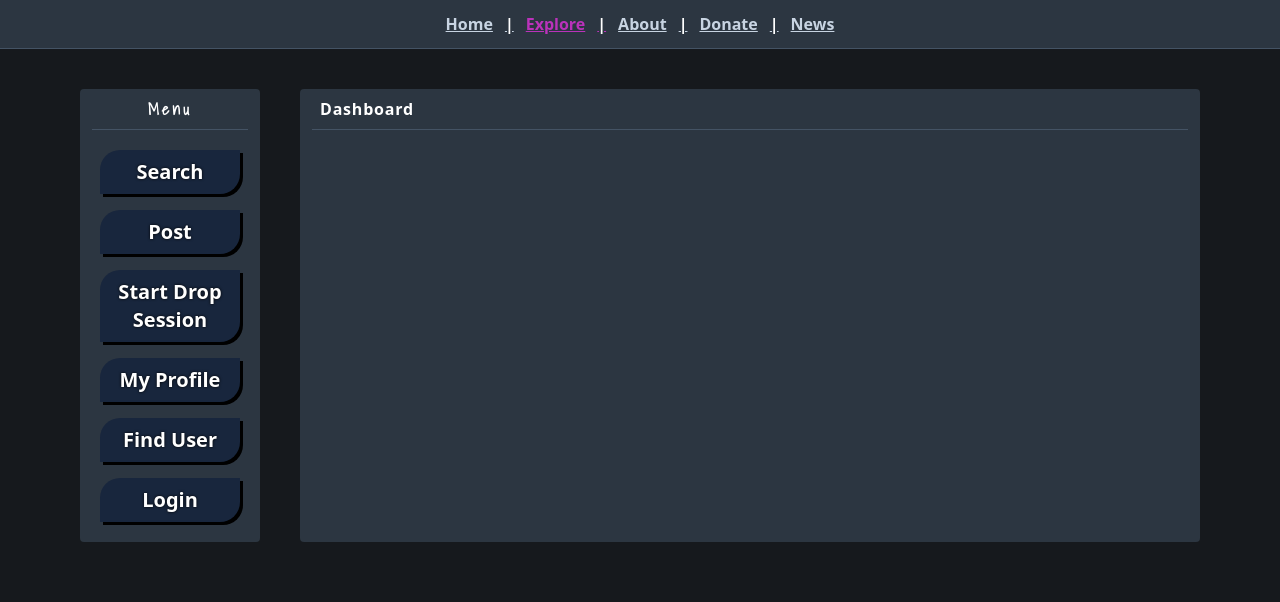
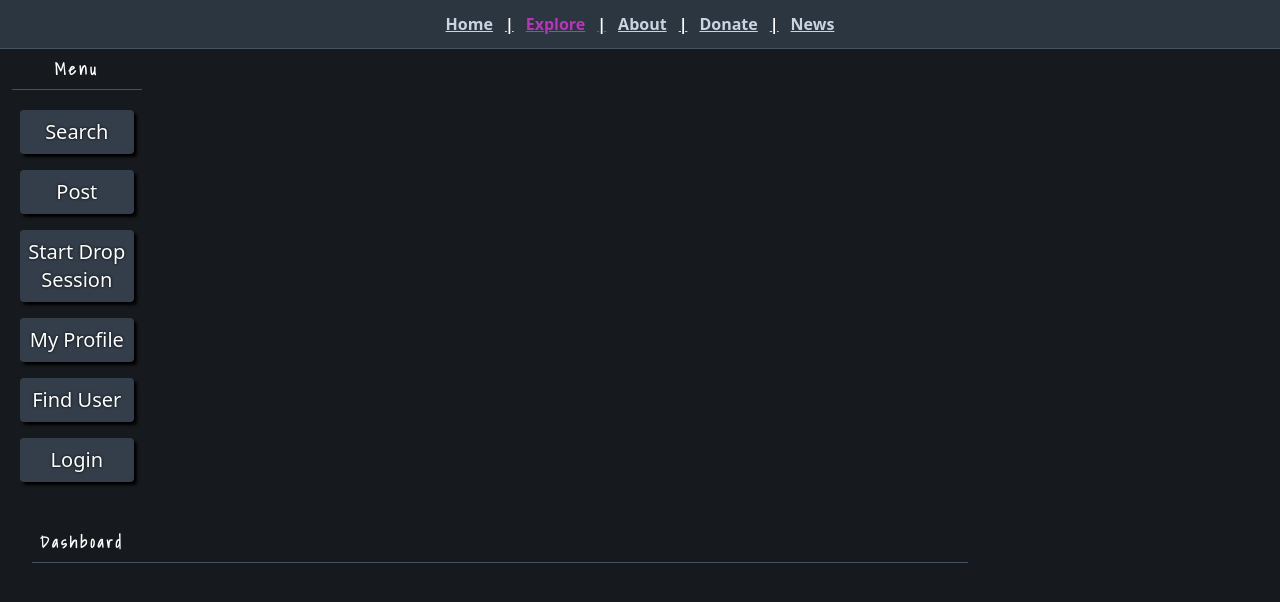
Before and after one commit to william-horn/wizard-wiki, a Next.js app: page /explore in a window 1280 px wide. Shown: the top 602 px of the page. Built offline with nearby package versions, Linux system fonts and the light colour scheme; a web font is replaced by a local one.

Commit message:
adjusted page container hierarchy props to make more sense

```diff
--- a/components/layouts/HeaderFooterLayout/Navbar.js
+++ b/components/layouts/HeaderFooterLayout/Navbar.js
@@ -20,7 +20,7 @@ const Navbar = React.forwardRef(({ add, remove, override }, ref) => {
   if (currentPage.excludes('navbar', override)) return <></>;
 
   return (
-    <nav ref={ref} className={constructClassName("flex flex-wrap justify-center p-3 bottom-line bg-secondary", {add, remove})}>
+    <nav ref={ref} className={constructClassName("flex flex-wrap sticky top-0 z-50 justify-center p-3 bottom-line bg-secondary", {add, remove})}>
       {
         navPages.map((page, index) =>
           <NavLink
--- a/components/layouts/HeaderFooterLayout/index.js
+++ b/components/layouts/HeaderFooterLayout/index.js
@@ -54,7 +54,7 @@ const HeaderFooterLayout = ({ children }) => {
   });
 
   return (
-    <Container add="bg-primary">
+    <Container add="header-footer-layout bg-primary">
       <Head>
         <title>{currentPage.title}</title>
       </Head>
@@ -103,7 +103,7 @@ const HeaderFooterLayout = ({ children }) => {
       {/* Page Nav bar */}
       <Navbar/>
 
-      <Container add="min-h-screen">
+      <Container add="min-h-screen relative">
         {children}
       </Container>
 
--- a/components/layouts/index.js
+++ b/components/layouts/index.js
@@ -24,7 +24,7 @@ const LayoutController = ({ children }) => {
   }
 
   return (
-    <Container>
+    <Container add="layout-controller">
       {getRenderedLayout()}
     </Container>
   );
--- a/enums/Pages.js
+++ b/enums/Pages.js
@@ -55,7 +55,7 @@ const Pages = new EnumCollection({
       name: 'HeaderFooterLayout',
       excludes: {
         header: true,
-        footer: true
+        // footer: true
       }
     }
   }),
--- a/lib/helpers/constructClassName.js
+++ b/lib/helpers/constructClassName.js
@@ -33,7 +33,7 @@ const constructClassName = (base, mod) => {
       .trim();
   }
 
-  return className;
+  return className.trim();
 }
 
 
--- a/pages/_app.js
+++ b/pages/_app.js
@@ -49,7 +49,7 @@ function MyApp({ Component, pageProps }) {
       firstPageLoad: lastPage === null,
       layoutDiff
     }}>
-      <Container add="min-h-screen bg-primary">
+      <Container add="wrapper w-screen h-screen bg-primary overflow-x-hidden overflow-y-scroll">
         <LayoutController>
           <Component {...pageProps} />
         </LayoutController>
--- a/pages/explore/index.js
+++ b/pages/explore/index.js
@@ -14,28 +14,30 @@ const Explore = function() {
   // const { currentPage, lastPage } = useAppContext();
 
   return (
-    <Container>
+    <Container add="w-full h-full absolute">
 
-      <Container add="p-10 flex justify-evenly">
+      {/* Menu */}
+      <Container add="w-[12%] h-fit pb-3">
+        <Container>
+          <Title add="tracking-wider shadows-font bottom-line mx-3 mb-3">Menu</Title>
+          <Container add="flex flex-col">
+            <button className="p-2 mx-5 my-2 text-xl rounded text-white bg-[#333e4a] shadow-[3px_3px_3px_rgb(0,0,0)] text-shadow-md">Search</button>
+            <button className="p-2 mx-5 my-2 text-xl rounded text-white bg-[#333e4a] shadow-[3px_3px_3px_rgb(0,0,0)] text-shadow-md">Post</button>
+            <button className="p-2 mx-5 my-2 text-xl rounded text-white bg-[#333e4a] shadow-[3px_3px_3px_rgb(0,0,0)] text-shadow-md">Start Drop Session</button>
+            <button className="p-2 mx-5 my-2 text-xl rounded text-white bg-[#333e4a] shadow-[3px_3px_3px_rgb(0,0,0)] text-shadow-md">My Profile</button>
+            <button className="p-2 mx-5 my-2 text-xl rounded text-white bg-[#333e4a] shadow-[3px_3px_3px_rgb(0,0,0)] text-shadow-md">Find User</button>
+            <button className="p-2 mx-5 my-2 text-xl rounded text-white bg-[#333e4a] shadow-[3px_3px_3px_rgb(0,0,0)] text-shadow-md">Login</button>
+          </Container>
+        </Container>
+      </Container>
 
 
-        <Container add="w-[15%] bg-secondary rounded h-fit pb-3">
-          <Title add="tracking-wider shadows-font bottom-line mx-3 mb-3">Menu</Title>
-          <Container add="flex flex-col">
-            <button className="p-2 mx-5 my-2 text-xl font-extrabold rounded-br-[20px] rounded-tl-[20px] text-white bg-[#18263d] shadow-[3px_3px_0_rgb(0,0,0)] text-shadow-md">Search</button>
-            <button className="p-2 mx-5 my-2 text-xl font-extrabold rounded-br-[20px] rounded-tl-[20px] text-white bg-[#18263d] shadow-[3px_3px_0_rgb(0,0,0)] text-shadow-md">Post</button>
-            <button className="p-2 mx-5 my-2 text-xl font-extrabold rounded-br-[20px] rounded-tl-[20px] text-white bg-[#18263d] shadow-[3px_3px_0_rgb(0,0,0)] text-shadow-md">Start Drop Session</button>
-            <button className="p-2 mx-5 my-2 text-xl font-extrabold rounded-br-[20px] rounded-tl-[20px] text-white bg-[#18263d] shadow-[3px_3px_0_rgb(0,0,0)] text-shadow-md">My Profile</button>
-            <button className="p-2 mx-5 my-2 text-xl font-extrabold rounded-br-[20px] rounded-tl-[20px] text-white bg-[#18263d] shadow-[3px_3px_0_rgb(0,0,0)] text-shadow-md">Find User</button>
-            <button className="p-2 mx-5 my-2 text-xl font-extrabold rounded-br-[20px] rounded-tl-[20px] text-white bg-[#18263d] shadow-[3px_3px_0_rgb(0,0,0)] text-shadow-md">Login</button>
-          </Container>
-        </Container>
+      {/* Page Content */}
+      <Container add="w-[75%] rounded fade-in-slow m-5 inline-block">
+        <Title add="tracking-wider shadows-font text-left bottom-line mx-3 mb-7" remove="text-center">Dashboard</Title>
+      </Container>
 
-        <Container add="w-[75%] bg-secondary rounded fade-in-slow">
-          <Title add="tracking-wider text-left bottom-line mx-3 mb-7" remove="text-center">Dashboard</Title>
-        </Container>
 
-      </Container>
 
     </Container>
   );
--- a/pages/index.js
+++ b/pages/index.js
@@ -21,9 +21,6 @@ const Home = () => {
   const { width: screenWidth } = useWindowDimensions();
 
   return (
-    <>
-      {/* <BackgroundImage src="/wiz-pic-1.png"/> */}
-
     <Container add="w-full h-full p-5 pt-10">
       <Container add="ml-auto mr-auto xl:w-1/2 md:w-3/4 sm:w-full">
 
@@ -256,7 +253,6 @@ const Home = () => {
 
       </Container>
     </Container>
-    </>
   )
 }
 
--- a/styles/globals.css
+++ b/styles/globals.css
@@ -45,7 +45,7 @@ html,
 body {
   padding: 0;
   margin: 0;
-  overflow-y: auto;
+  /* overflow-y: auto; */
   /* background-color: yellow; */
   background-color: #16191d;
 }
```
Lines whose indentation alone changed are shown as unchanged.
